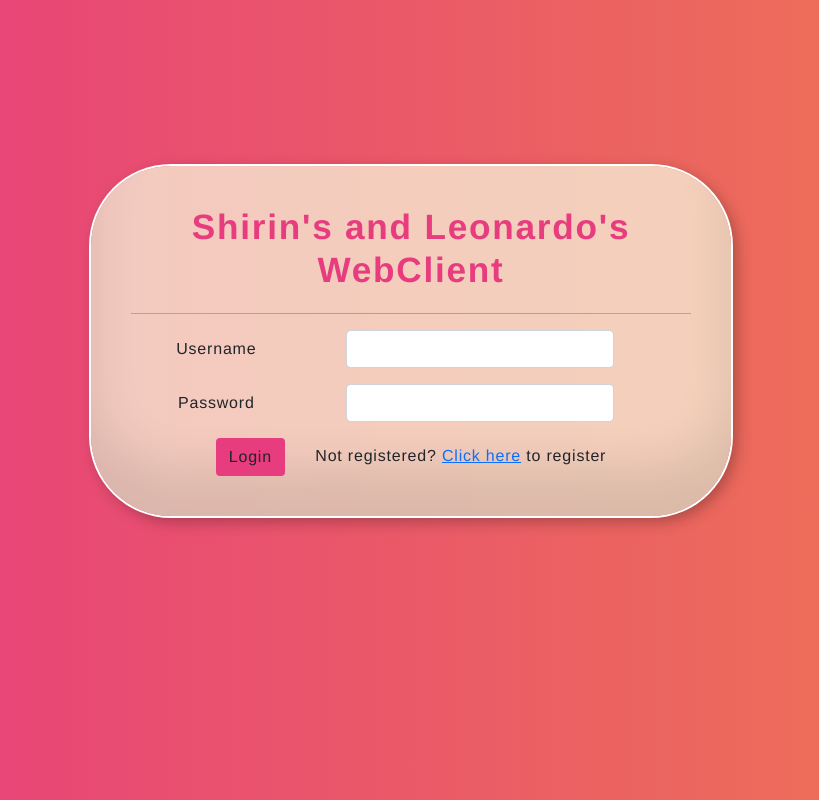
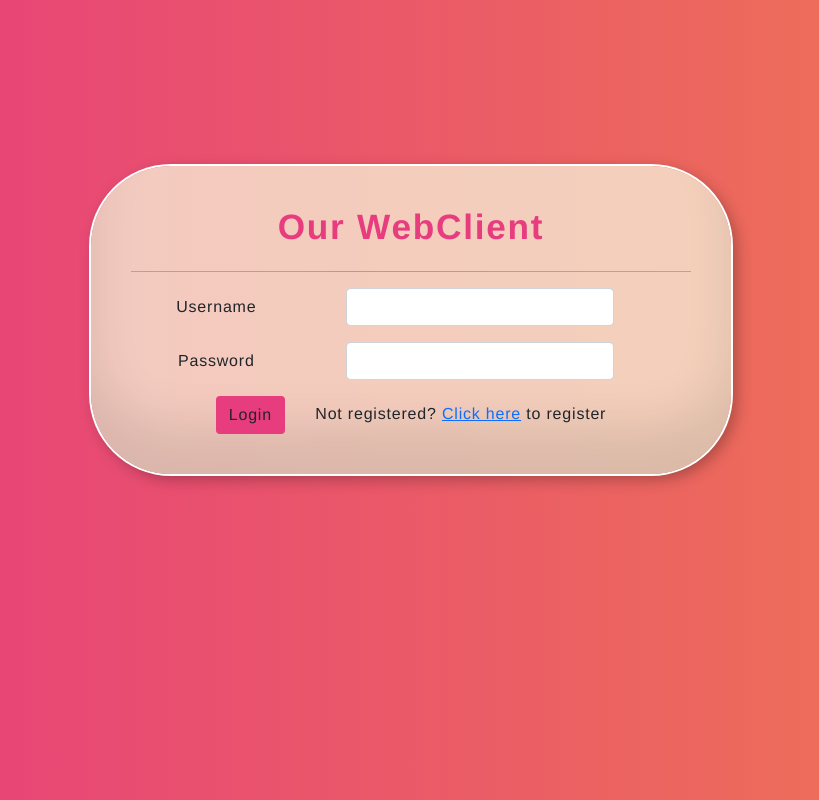
Before and after one commit to Liorodin/webclient, a React (Create React App) app: page / in a window 1280 px wide. Shown: the whole page, without its empty margins (229-1048 px from the left). Built offline with nearby package versions, Linux system fonts and the light colour scheme.

Commit message:
text fix

```diff
--- a/src/form/Login.js
+++ b/src/form/Login.js
@@ -48,7 +48,7 @@ export default function Login({ setCurrentUser }) {
 
     return (
         <form id="myForm" className='cube center-form'>
-            <h1>Shirin's and Leonardo's WebClient</h1>
+            <h1>Our WebClient</h1>
             <hr></hr>
             {(error === 'wrong') ? (<div className="alert alert-danger">Wrong password or username</div>) : ""}
             {(error === 'network') ? (<div className="alert alert-danger">Can't reach server</div>) : ""}
```
